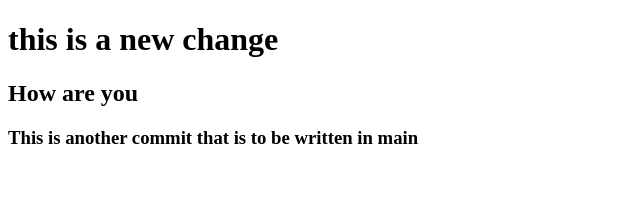
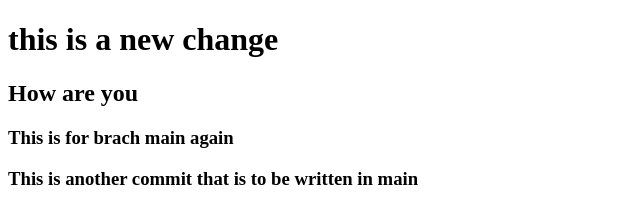
Before and after one commit to Goofyaasdeveloper/work, a plain HTML site: page index.html in a window 1280 px wide. Shown: the whole page, without its empty margins (0-640 px from the left). Drawn offline with Linux system fonts and the light colour scheme.

Commit message:
commit being made

```diff
--- a/index.html
+++ b/index.html
@@ -8,6 +8,7 @@
 <body>
     <h1>this is a new change </h1>
     <h2>How are you</h2>
+    <h3>This is for brach main again</h3>
     <h3>This is another commit that is to be written in main</h3>
 </body>
 </html>
```
